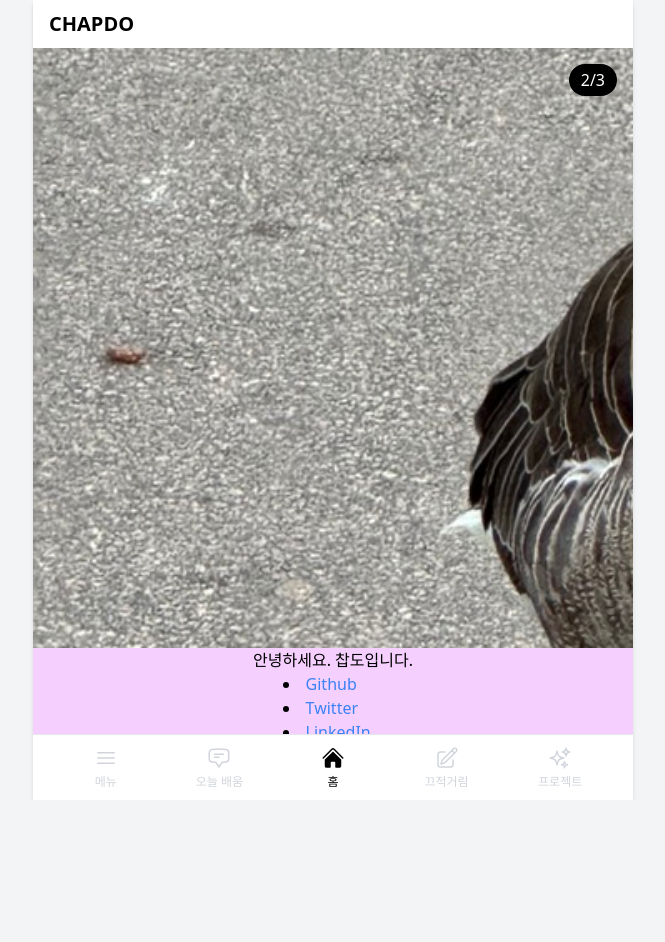
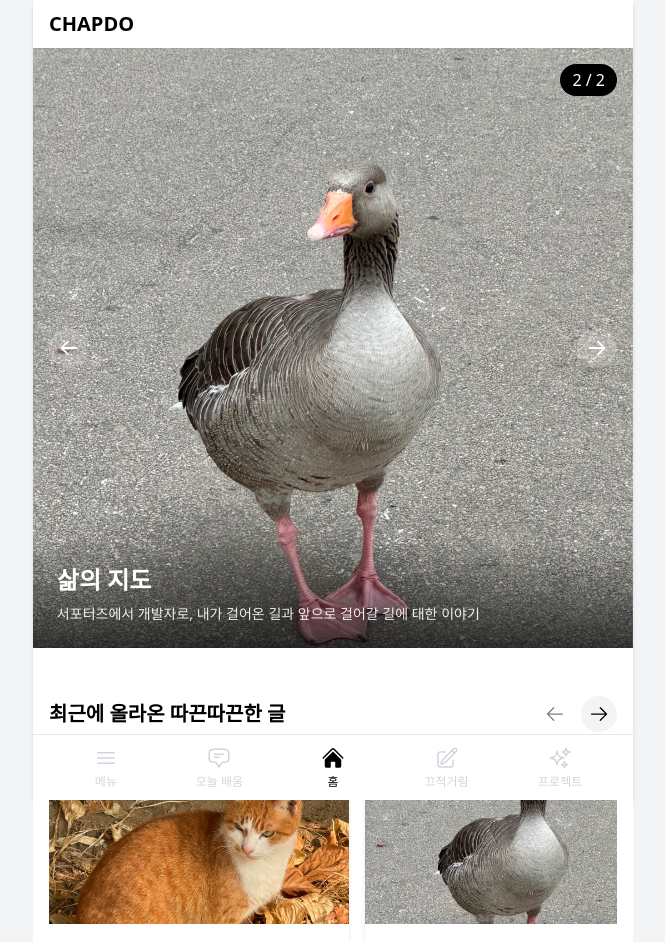
Before and after one commit to anonymousRecords/chapdo, a Next.js app in the folder apps/frontend/: page / in a window 1280 px wide. Shown: the top 942 px of the page, without its empty margins (307-972 px from the left). Before the commit the page ends 800 px from the top, so only its background shows below. Built offline with nearby package versions, Linux system fonts and the light colour scheme.

Commit message:
feat: implement home page

```diff
--- a/apps/frontend/app/page.tsx
+++ b/apps/frontend/app/page.tsx
@@ -1,33 +1,38 @@
-import Carousel from '@/components/ui/carousel/carousel';
-
-const SNSLIST = [
-  { id: 1, name: 'Github', url: 'https://www.facebook.com/' },
-  { id: 2, name: 'Twitter', url: 'https://www.twitter.com/' },
-  { id: 3, name: 'LinkedIn', url: 'https://www.facebook.com/' },
-  { id: 4, name: 'Instagram', url: 'https://www.facebook.com/' },
-] as const;
+import BlogCarousel, { Post } from '@/components/home/blog-carousel';
+import TagRecommendations from '@/components/home/tag-recommendations';
 
 export default function Home() {
+  const posts: Post[] = [
+    {
+      id: '1456a1ef-3afb-8095-a4ae-c715d9af63e8',
+      title: '나는 왜 개발자를 꿈꾸게 되었을까?',
+      description:
+        '찐문과생이었던 내가 개발에 푹 빠지게 된 이유와 코딩에 몰입하는 순간이 좋아 개발자가 되기로 한 이야기',
+      image: '/images/image_1.jpeg',
+      category: '회고',
+      readingTime: 10,
+      tags: ['다짐', '개발', '프론트엔드'],
+      publishDate: '2024-11-21',
+      href: '/post/22-08-08',
+    },
+    {
+      id: '1456a1ef-3afb-815c-a4e5-d6c86cf3854c',
+      title: '삶의 지도',
+      description: '서포터즈에서 개발자로, 내가 걸어온 길과 앞으로 걸어갈 길에 대한 이야기',
+      image: '/images/image_2.jpeg',
+      category: '에세이',
+      readingTime: 8,
+      tags: ['일 잘 하는 방식', '성장', '개발'],
+      publishDate: '2024-06-03',
+      href: '/post/24-07-03',
+    },
+  ];
+
   return (
-    <main className="h-full bg-fuchsia-200">
-      <section className="flex flex-col justify-center items-center">
-        <Carousel />
-        <h1>안녕하세요. 찹도입니다.</h1>
-        <nav>
-          {SNSLIST.map((sns) => (
-            <li key={sns.id}>
-              <a
-                key={sns.id}
-                href={sns.url}
-                target="_blank"
-                rel="noreferrer"
-                className="text-blue-500 hover:underline"
-              >
-                {sns.name}
-              </a>
-            </li>
-          ))}
-        </nav>
+    <main className="h-full bg-white pb-56">
+      <BlogCarousel posts={posts} />
+      <section className="mt-8 p-4">
+        <TagRecommendations posts={posts} />
       </section>
     </main>
   );
--- /dev/null
+++ b/apps/frontend/components/home/blog-carousel.tsx
@@ -0,0 +1,135 @@
+'use client';
+
+import React, { useState, useEffect } from 'react';
+import { motion, AnimatePresence } from 'motion/react';
+import { ArrowLeftIcon, ArrowRightIcon } from '@heroicons/react/20/solid';
+import Chip from '../ui/chip/chip';
+import Link from 'next/link';
+
+export interface Post {
+  id: string;
+  title: string;
+  description: string;
+  image: string;
+  category: string;
+  readingTime: number;
+  tags: string[];
+  publishDate: string;
+  href: string;
+}
+
+interface BlogCarouselProps {
+  posts: Post[];
+}
+
+export default function BlogCarousel({ posts }: BlogCarouselProps) {
+  const [currentIndex, setCurrentIndex] = useState(0);
+  const [direction, setDirection] = useState(0);
+  const [isPaused, setIsPaused] = useState(false);
+
+  const slideVariants = {
+    enter: (direction: number) => ({
+      x: direction > 0 ? 1000 : -1000,
+      opacity: 0,
+    }),
+    center: {
+      zIndex: 1,
+      x: 0,
+      opacity: 1,
+    },
+    exit: (direction: number) => ({
+      zIndex: 0,
+      x: direction < 0 ? 1000 : -1000,
+      opacity: 0,
+    }),
+  };
+
+  useEffect(() => {
+    if (!isPaused) {
+      const timer = setInterval(() => {
+        paginate(1);
+      }, 5000);
+
+      return () => clearInterval(timer);
+    }
+  }, [isPaused, currentIndex]);
+
+  const swipeConfidenceThreshold = 10000;
+  const swipePower = (offset: number, velocity: number) => {
+    return Math.abs(offset) * velocity;
+  };
+
+  const paginate = (newDirection: number) => {
+    setDirection(newDirection);
+    setCurrentIndex((prevIndex) =>
+      prevIndex + newDirection < 0 ? posts.length - 1 : (prevIndex + newDirection) % posts.length,
+    );
+  };
+
+  return (
+    <div
+      className="relative w-full h-[600px] overflow-hidden bg-gray-100"
+      onMouseEnter={() => setIsPaused(true)}
+      onMouseLeave={() => setIsPaused(false)}
+    >
+      <AnimatePresence initial={false} custom={direction}>
+        <motion.div
+          key={currentIndex}
+          custom={direction}
+          variants={slideVariants}
+          initial="enter"
+          animate="center"
+          exit="exit"
+          transition={{
+            x: { type: 'spring', stiffness: 300, damping: 30 },
+            opacity: { duration: 0.2 },
+          }}
+          drag="x"
+          dragConstraints={{ left: 0, right: 0 }}
+          dragElastic={1}
+          onDragStart={() => setIsPaused(true)}
+          onDragEnd={(e, { offset, velocity }) => {
+            const swipe = swipePower(offset.x, velocity.x);
+            if (swipe < -swipeConfidenceThreshold) {
+              paginate(1);
+            } else if (swipe > swipeConfidenceThreshold) {
+              paginate(-1);
+            }
+            setIsPaused(false);
+          }}
+          className="absolute w-full h-full"
+        >
+          <Link href={posts[currentIndex].href}>
+            <img
+              src={posts[currentIndex].image}
+              alt={posts[currentIndex].title}
+              className="w-full h-full object-cover"
+            />
+            <div className="absolute bottom-0 left-0 right-0 p-6 bg-gradient-to-t from-black/70 to-transparent text-white">
+              <h2 className="text-2xl font-bold mb-2">{posts[currentIndex].title}</h2>
+              <p className="text-sm opacity-90">{posts[currentIndex].description}</p>
+            </div>
+          </Link>
+        </motion.div>
+      </AnimatePresence>
+
+      <button
+        className="z-30 absolute left-4 top-1/2 -translate-y-1/2 bg-white/20 p-2 rounded-full hover:bg-white/30 transition-colors"
+        onClick={() => paginate(-1)}
+      >
+        <ArrowLeftIcon className="w-6 h-6 text-white" />
+      </button>
+
+      <button
+        className="z-30 absolute right-4 top-1/2 -translate-y-1/2 bg-white/20 p-2 rounded-full hover:bg-white/30 transition-colors"
+        onClick={() => paginate(1)}
+      >
+        <ArrowRightIcon className="w-6 h-6 text-white" />
+      </button>
+
+      <div className="absolute top-4 right-4 z-10">
+        <Chip label={`${currentIndex + 1} / ${posts.length}`} deletable={false} />
+      </div>
+    </div>
+  );
+}
--- /dev/null
+++ b/apps/frontend/components/home/tag-recommendations.tsx
@@ -0,0 +1,112 @@
+'use client';
+
+import React from 'react';
+import { ArrowLeftIcon, ArrowRightIcon } from '@heroicons/react/24/solid';
+import { motion } from 'motion/react';
+import { Post } from './blog-carousel';
+import Link from 'next/link';
+
+interface TagRecommendationsProps {
+  posts: Post[];
+  selectedTag?: string;
+}
+
+export default function TagRecommendations({
+  posts,
+  selectedTag = '개발',
+}: TagRecommendationsProps) {
+  const containerRef = React.useRef<HTMLDivElement>(null);
+  const [canScrollLeft, setCanScrollLeft] = React.useState(false);
+  const [canScrollRight, setCanScrollRight] = React.useState(false);
+  const filteredPosts = posts.filter((post) => post.tags.includes(selectedTag));
+
+  const checkScroll = () => {
+    if (containerRef.current) {
+      const { scrollLeft, scrollWidth, clientWidth } = containerRef.current;
+      setCanScrollLeft(scrollLeft > 0);
+      setCanScrollRight(scrollLeft < scrollWidth - clientWidth - 1); // Added small threshold
+    }
+  };
+
+  React.useEffect(() => {
+    checkScroll();
+    window.addEventListener('resize', checkScroll);
+    const container = containerRef.current;
+    if (container) {
+      container.addEventListener('scroll', checkScroll);
+    }
+    return () => {
+      window.removeEventListener('resize', checkScroll);
+      if (container) {
+        container.removeEventListener('scroll', checkScroll);
+      }
+    };
+  }, []);
+
+  const scroll = (direction: 'left' | 'right') => {
+    if (containerRef.current) {
+      const scrollAmount = 300;
+      containerRef.current.scrollTo({
+        left:
+          containerRef.current.scrollLeft + (direction === 'left' ? -scrollAmount : scrollAmount),
+        behavior: 'smooth',
+      });
+      setTimeout(checkScroll, 500);
+    }
+  };
+
+  return (
+    <div className="relative overflow-hidden pb-8">
+      <div className="flex items-center justify-between mb-4">
+        <h2 className="text-xl font-bold">최근에 올라온 따끈따끈한 글</h2>
+        <div className="flex gap-2">
+          <button
+            onClick={() => scroll('left')}
+            className={`p-2 rounded-full ${canScrollLeft ? 'bg-gray-100 hover:bg-gray-200' : 'opacity-50 cursor-not-allowed'}`}
+            disabled={!canScrollLeft}
+          >
+            <ArrowLeftIcon className="w-5 h-5" />
+          </button>
+          <button
+            onClick={() => scroll('right')}
+            className={`p-2 rounded-full ${canScrollRight ? 'bg-gray-100 hover:bg-gray-200' : 'opacity-50 cursor-not-allowed'}`}
+            disabled={!canScrollRight}
+          >
+            <ArrowRightIcon className="w-5 h-5" />
+          </button>
+        </div>
+      </div>
+
+      <div
+        ref={containerRef}
+        className="flex gap-4 overflow-x-auto scrollbar-hide scroll-smooth py-4"
+        onScroll={checkScroll}
+      >
+        {filteredPosts.map((post) => (
+          <motion.div
+            key={post.id}
+            whileHover={{ y: -5 }}
+            className="z-10 flex-shrink-0 w-[300px] bg-white rounded-lg shadow-md"
+          >
+            <Link href={post.href} className="block h-full">
+              <div className="h-40 overflow-hidden">
+                <img src={post.image} alt={post.title} className="w-full h-full object-cover rounded-tl-lg rounded-tr-lg" />
+              </div>
+              <div className="p-4">
+                <h3 className="font-bold mb-1 line-clamp-2">{post.title}</h3>
+                <p className="text-sm text-gray-600 line-clamp-2">{post.description}</p>
+                <div className="flex flex-wrap gap-1 mt-3">
+                  {post.tags.map((tag) => (
+                    <span key={tag} className="px-2 py-1 text-xs bg-gray-100 rounded">
+                      {tag}
+                    </span>
+                  ))}
+                </div>
+              </div>
+            </Link>
+          </motion.div>
+        ))}
+      </div>
+    </div>
+  );
+}
```
